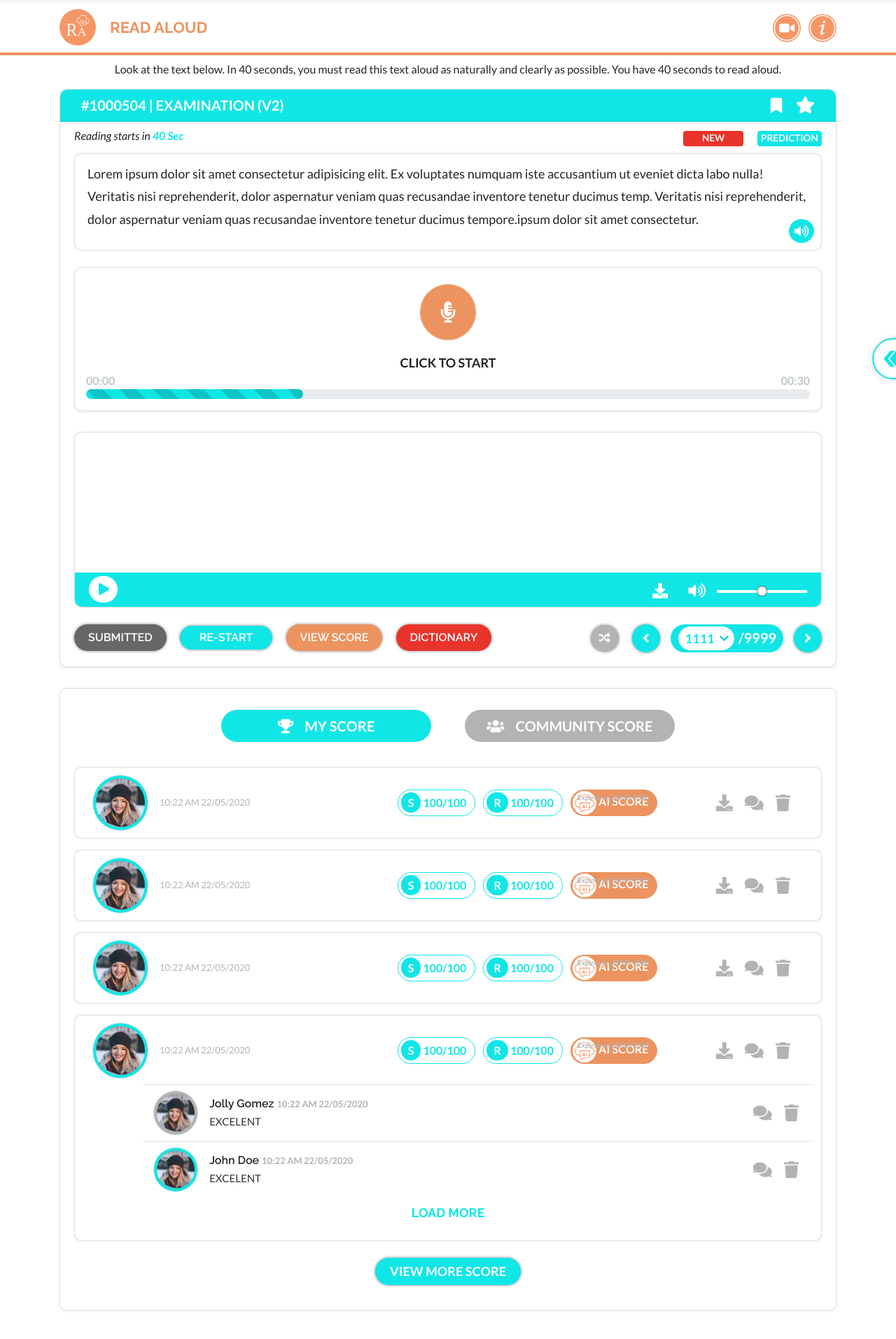
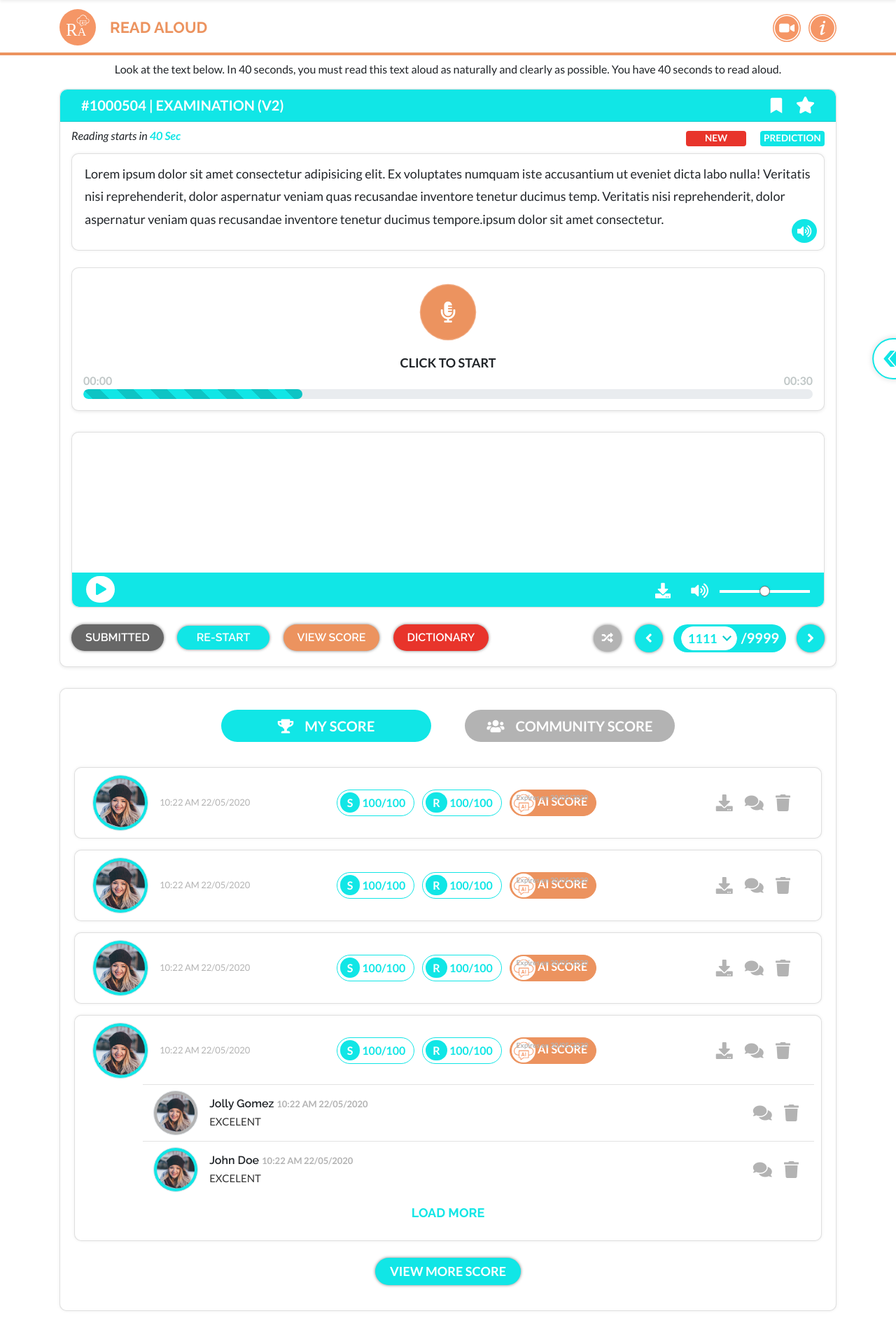
Before and after one commit to PVKotecha/alfa-dashboard, a PHP site: page /practice-test-read-aloud.html in a window 1280 px wide. Shown: the part 77-1990 px from the top of the page at 70% size. Run offline with PHP 8.4, Linux system fonts and the light colour scheme; a map, chart or similar area stays blank.

Commit message:
[fix] responsive

```diff
--- a/practice-test-read-aloud.html
+++ b/practice-test-read-aloud.html
@@ -179,13 +179,13 @@
     <div class="alfa-PT-header-wrapper">
         <div class="container">
             <div class="row no-gutters alfa-PT-header">
-                <div class="col-10">
+                <div class="col-8">
                     <div class="alfa-PT-header-left">
                         <img src="img/read-aloud.svg" alt="read Aloud">
                         <h1>Read aloud</h1>
                     </div>
                 </div>
-                <div class="col-2 text-right">
+                <div class="col-4 text-right">
                     <div class="alfa-PT-header-right">
                         <a href="javascript:void(0);">
                             <img src="img/video.svg" alt="video" class="mr-2">
@@ -223,7 +223,7 @@
                                 </div>
                             </h2>
                         </div>
-                        <div class="card-body pt-2">
+                        <div class="card-body pt-2 px-2 px-lg-3">
                             <div class="alfa-PT-E-reading-second-para">
                                 <i>Reading starts in <span>40 Sec</span></i>
                                 <div class="alfa-PT-E-RS-labels">
@@ -273,13 +273,13 @@
                             <!-- wave end-->
                             <!-- wave controller-->
                             <div class="row alfa-PT-E-btns">
-                                <div class="col-lg-8 col-sm-6">
+                                <div class="col-lg-8 col-sm-6 mb-3 mb-lg-0 text-center text-lg-left">
                                     <button class="btn btn-primary alfa-PT-E-submit">submitted</button>
                                     <button class="btn btn-primary alfa-PT-E-restart">Re-start</button>
                                     <button class="btn btn-primary alfa-PT-E-viewscore">view score</button>
                                     <button class="btn btn-primary alfa-PT-E-dictionary">dictionary</button>
                                 </div>
-                                <div class="col-lg-4 col-sm-6 text-right">
+                                <div class="col-lg-4 col-sm-6 text-center text-md-right">
                                     <button class="btn btn-dark">
                                         <i class="fa fa-random"></i>
                                     </button>
@@ -327,7 +327,7 @@
                                 <div class="tab-pane fade show active" id="pills-myscore" role="tabpanel" aria-labelledby="pills-myscore-tab">
                                     <div class="card alfa-PT-E-score-detail-card">
                                         <div class="row">
-                                            <div class="col-lg-5 col-md-4">
+                                            <div class="col-lg-4 col-md-4">
                                                 <div class="media">
                                                     <img src="img/user.jpg" class="align-self-center img-thumbnail mr-3" alt="user">
                                                     <div class="media-body align-self-center">
@@ -335,7 +335,7 @@
                                                     </div>
                                                 </div>
                                             </div>
-                                            <div class="col-lg-5 col-md-8 align-self-center">
+                                            <div class="col-8 col-lg-6 col-md-8 align-self-center">
                                                 <button class="btn alfa-letter-btn">
                                                     <span>S</span> 100/100
                                                 </button>
@@ -347,7 +347,7 @@
                                                     <span>Expires on 30/05/2020</span>
                                                 </button>
                                             </div>
-                                            <div class="col-lg-2 align-self-center text-right text-md-center">
+                                            <div class="col-4 col-md-12 col-lg-2 align-self-center text-right text-md-center">
                                                 <button class="btn alfa-icon-btn">
                                                     <i class="fa fa-download"></i>
                                                 </button>
@@ -362,7 +362,7 @@
                                     </div>
                                     <div class="card alfa-PT-E-score-detail-card">
                                         <div class="row">
-                                            <div class="col-lg-5 col-md-4">
+                                            <div class="col-lg-4 col-md-4">
                                                 <div class="media">
                                                     <img src="img/user.jpg" class="align-self-center img-thumbnail mr-3" alt="user">
                                                     <div class="media-body align-self-center">
@@ -370,7 +370,7 @@
                                                     </div>
                                                 </div>
                                             </div>
-                                            <div class="col-lg-5 col-md-8 align-self-center">
+                                            <div class="col-8 col-lg-6 col-md-8 align-self-center">
                                                 <button class="btn alfa-letter-btn">
                                                     <span>S</span> 100/100
                                                 </button>
@@ -382,7 +382,7 @@
                                                     <span>Expires on 30/05/2020</span>
                                                 </button>
                                             </div>
-                                            <div class="col-lg-2 align-self-center text-right text-md-center">
+                                            <div class="col-4 col-md-12 col-lg-2 align-self-center text-right text-md-center">
                                                 <button class="btn alfa-icon-btn">
                                                     <i class="fa fa-download"></i>
                                                 </button>
@@ -397,7 +397,7 @@
                                     </div>
                                     <div class="card alfa-PT-E-score-detail-card">
                                         <div class="row">
-                                            <div class="col-lg-5 col-md-4">
+                                            <div class="col-lg-4 col-md-4">
                                                 <div class="media">
                                                     <img src="img/user.jpg" class="align-self-center img-thumbnail mr-3" alt="user">
                                                     <div class="media-body align-self-center">
@@ -405,7 +405,7 @@
                                                     </div>
                                                 </div>
                                             </div>
-                                            <div class="col-lg-5 col-md-8 align-self-center">
+                                            <div class="col-8 col-lg-6 col-md-8 align-self-center">
                                                 <button class="btn alfa-letter-btn">
                                                     <span>S</span> 100/100
                                                 </button>
@@ -417,7 +417,7 @@
                                                     <span>Expires on 30/05/2020</span>
                                                 </button>
                                             </div>
-                                            <div class="col-lg-2 align-self-center text-right text-md-center">
+                                            <div class="col-4 col-md-12 col-lg-2 align-self-center text-right text-md-center">
                                                 <button class="btn alfa-icon-btn">
                                                     <i class="fa fa-download"></i>
                                                 </button>
@@ -432,7 +432,7 @@
                                     </div>
                                     <div class="card alfa-PT-E-score-detail-card">
                                         <div class="row">
-                                            <div class="col-lg-5 col-md-4">
+                                            <div class="col-lg-4 col-md-4">
                                                 <div class="media">
                                                     <img src="img/user.jpg" class="align-self-center img-thumbnail mr-3" alt="user">
                                                     <div class="media-body align-self-center">
@@ -440,7 +440,7 @@
                                                     </div>
                                                 </div>
                                             </div>
-                                            <div class="col-lg-5 col-md-8 align-self-center">
+                                            <div class="col-8 col-lg-6 col-md-8 align-self-center">
                                                 <button class="btn alfa-letter-btn">
                                                     <span>S</span> 100/100
                                                 </button>
@@ -452,7 +452,7 @@
                                                     <span>Expires on 30/05/2020</span>
                                                 </button>
                                             </div>
-                                            <div class="col-lg-2 align-self-center text-right text-md-center">
+                                            <div class="col-4 col-md-12 col-lg-2 align-self-center text-right text-md-center">
                                                 <button class="btn alfa-icon-btn">
                                                     <i class="fa fa-download"></i>
                                                 </button>
@@ -533,7 +533,7 @@
                                     <!-- community score-->
                                     <div class="card alfa-PT-E-score-detail-card alfa-community">
                                         <div class="row">
-                                            <div class="col-lg-5 col-md-4">
+                                            <div class="col-lg-4 col-md-4">
                                                 <div class="media">
                                                     <img src="img/user.jpg" class="align-self-center img-thumbnail mr-3" alt="user">
                                                     <div class="media-body align-self-center">
@@ -542,7 +542,7 @@
                                                     </div>
                                                 </div>
                                             </div>
-                                            <div class="col-lg-5 col-md-8 align-self-center">
+                                            <div class="col-8 col-lg-6 col-md-8 align-self-center">
                                                 <button class="btn alfa-letter-btn">
                                                     <span>S</span> 100/100
                                                 </button>
@@ -553,7 +553,7 @@
                                                     <img src="img/AI-ICON.svg" alt="ai"> AI SCORE
                                                 </button>
                                             </div>
-                                            <div class="col-lg-2 align-self-center text-lg-right text-md-center">
+                                            <div class="col-4 col-md-12 col-lg-2 align-self-top align-self-lg-center text-right text-lg-right text-md-center">
                                                 <button class="btn alfa-icon-btn">
                                                     <i class="fa fa-comments"></i>
                                                 </button>
@@ -565,7 +565,7 @@
                                     </div>
                                     <div class="card alfa-PT-E-score-detail-card alfa-community">
                                         <div class="row">
-                                            <div class="col-lg-5 col-md-4">
+                                            <div class="col-lg-4 col-md-4">
                                                 <div class="media">
                                                     <img src="img/user.jpg" class="align-self-center img-thumbnail mr-3" alt="user">
                                                     <div class="media-body align-self-center">
@@ -574,7 +574,7 @@
                                                     </div>
                                                 </div>
                                             </div>
-                                            <div class="col-lg-5 col-md-8 align-self-center">
+                                            <div class="col-8 col-lg-6 col-md-8 align-self-center">
                                                 <button class="btn alfa-letter-btn">
                                                     <span>S</span> 100/100
                                                 </button>
@@ -585,7 +585,7 @@
                                                     <img src="img/AI-ICON.svg" alt="ai"> AI SCORE
                                                 </button>
                                             </div>
-                                            <div class="col-lg-2 align-self-center text-lg-right text-md-center">
+                                            <div class="col-4 col-md-12 col-lg-2 align-self-top align-self-lg-center text-right text-lg-right text-md-center">
                                                 <button class="btn alfa-icon-btn">
                                                     <i class="fa fa-comments"></i>
                                                 </button>
@@ -597,7 +597,7 @@
                                     </div>
                                     <div class="card alfa-PT-E-score-detail-card alfa-community">
                                         <div class="row">
-                                            <div class="col-lg-5 col-md-4">
+                                            <div class="col-lg-4 col-md-4">
                                                 <div class="media">
                                                     <img src="img/user.jpg" class="align-self-center img-thumbnail mr-3" alt="user">
                                                     <div class="media-body align-self-center">
@@ -606,7 +606,7 @@
                                                     </div>
                                                 </div>
                                             </div>
-                                            <div class="col-lg-5 col-md-8 align-self-center">
+                                            <div class="col-8 col-lg-6 col-md-8 align-self-center">
                                                 <button class="btn alfa-letter-btn">
                                                     <span>S</span> 100/100
                                                 </button>
@@ -617,7 +617,7 @@
                                                     <img src="img/AI-ICON.svg" alt="ai"> AI SCORE
                                                 </button>
                                             </div>
-                                            <div class="col-lg-2 align-self-center text-lg-right text-md-center">
+                                            <div class="col-4 col-md-12 col-lg-2 align-self-top align-self-lg-center text-right text-lg-right text-md-center">
                                                 <button class="btn alfa-icon-btn">
                                                     <i class="fa fa-comments"></i>
                                                 </button>
@@ -629,7 +629,7 @@
                                     </div>
                                     <div class="card alfa-PT-E-score-detail-card alfa-community">
                                         <div class="row">
-                                            <div class="col-lg-5 col-md-4">
+                                            <div class="col-lg-4 col-md-4">
                                                 <div class="media">
                                                     <img src="img/user.jpg" class="align-self-center img-thumbnail mr-3" alt="user">
                                                     <div class="media-body align-self-center">
@@ -638,7 +638,7 @@
                                                     </div>
                                                 </div>
                                             </div>
-                                            <div class="col-lg-5 col-md-8 align-self-center">
+                                            <div class="col-8 col-lg-6 col-md-8 align-self-center">
                                                 <button class="btn alfa-letter-btn">
                                                     <span>S</span> 100/100
                                                 </button>
@@ -649,7 +649,7 @@
                                                     <img src="img/AI-ICON.svg" alt="ai"> AI SCORE
                                                 </button>
                                             </div>
-                                            <div class="col-lg-2 align-self-center text-lg-right text-md-center">
+                                            <div class="col-4 col-md-12 col-lg-2 align-self-top align-self-lg-center text-right text-md-center text-lg-right">
                                                 <button class="btn alfa-icon-btn">
                                                     <i class="fa fa-comments"></i>
                                                 </button>
```
Also changed, not shown: css/alfa-style.css (+36 -1 lines).
